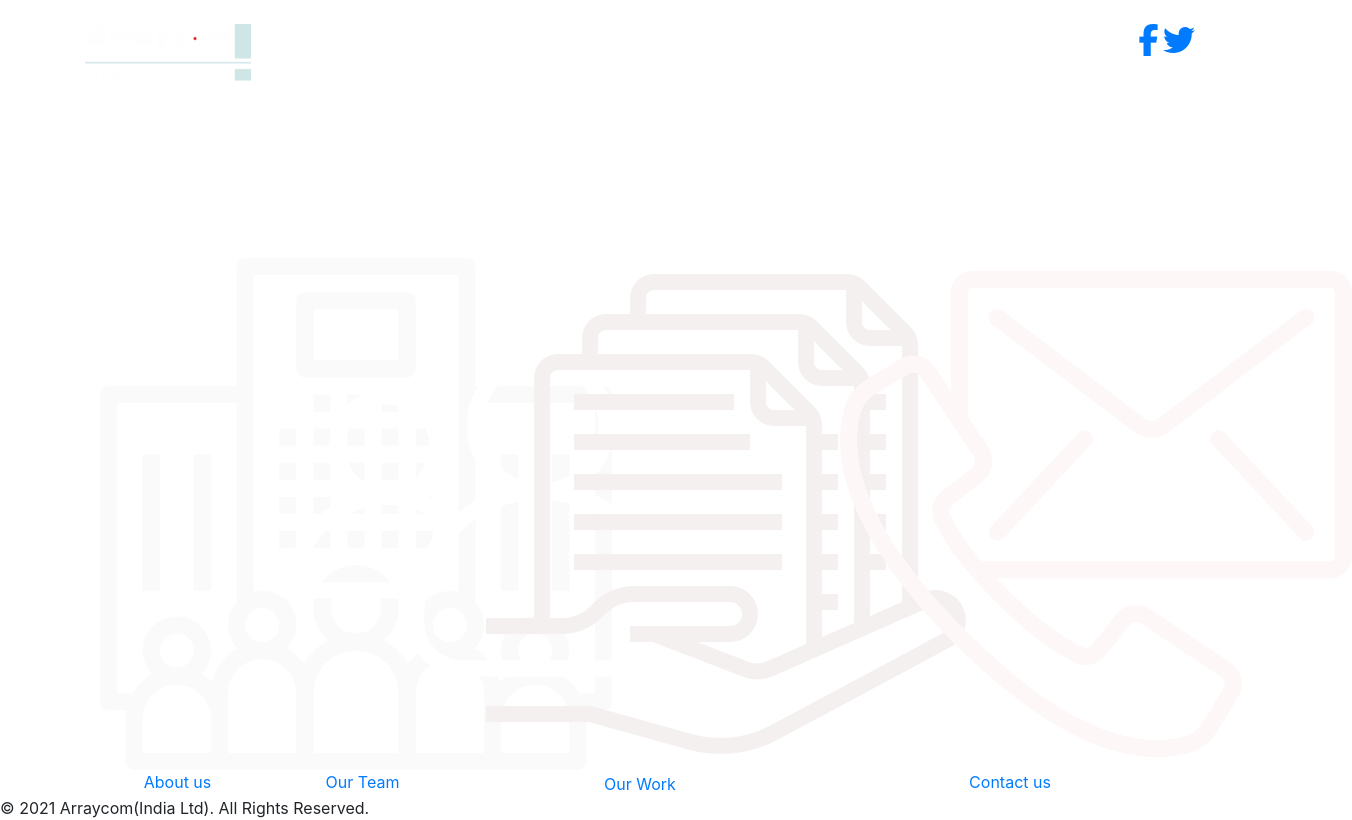
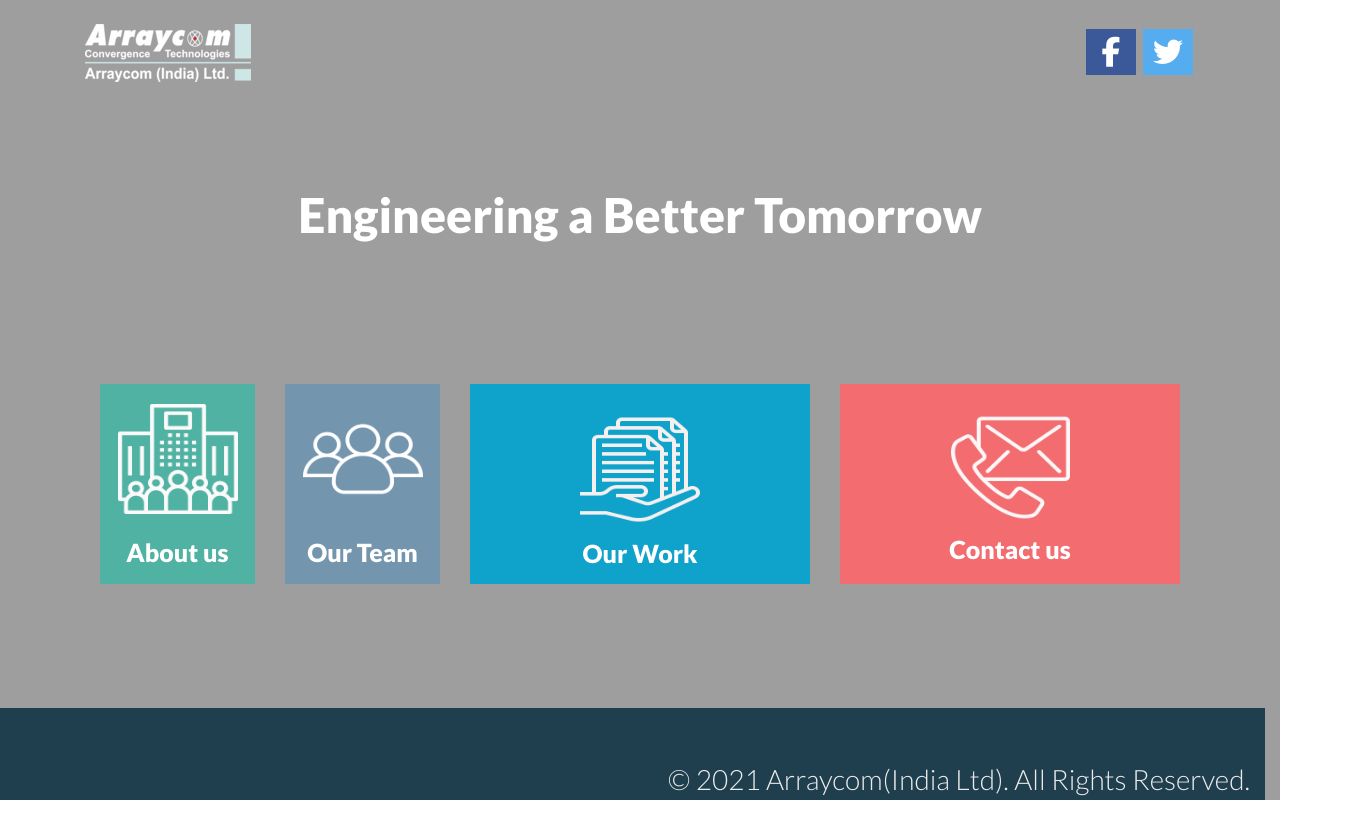
Before and after one commit to shyamalasrikaunth/arraycomtheme1, a plain HTML site: page Index.html in a window 1280 px wide. Shown: the whole page, 1352 px wide, since content can reach past the window. Drawn offline with nearby package versions, Linux system fonts and the light colour scheme; the site is published under a folder, as on GitHub Pages, so addresses that start at the root find nothing.

Commit message:
index.html changes

```diff
--- a/Pages/Index.html
+++ b/Index.html
@@ -19,15 +19,15 @@
         <meta name="twitter:site" content="@arraycom" />
         <meta name="twitter:label1" content="Est. reading time" />
         <meta name="twitter:data1" content="10 minutes" />
-        <link rel="icon" href="../Images/favicon1.png" sizes="32x32">
-        <link rel="icon" href="../Images/favicon1.png" sizes="192x192">
+        <link rel="icon" href="Images/favicon1.png" sizes="32x32">
+        <link rel="icon" href="/Images/favicon1.png" sizes="192x192">
         <link rel="stylesheet" href="https://stackpath.bootstrapcdn.com/bootstrap/4.1.3/css/bootstrap.min.css"
         integrity="sha384-MCw98/SFnGE8fJT3GXwEOngsV7Zt27NXFoaoApmYm81iuXoPkFOJwJ8ERdknLPMO" crossorigin="anonymous" />
         <link rel="stylesheet" href="https://cdnjs.cloudflare.com/ajax/libs/OwlCarousel2/2.3.4/assets/owl.carousel.min.css" integrity="sha512-tS3S5qG0BlhnQROyJXvNjeEM4UpMXHrQfTGmbQ1gKmelCxlSEBUaxhRBj/EFTzpbP4RVSrpEikbmdJobCvhE3g==" crossorigin="anonymous" referrerpolicy="no-referrer" />
         <link rel="stylesheet" href="https://cdnjs.cloudflare.com/ajax/libs/OwlCarousel2/2.3.4/assets/owl.theme.default.min.css" integrity="sha512-sMXtMNL1zRzolHYKEujM2AqCLUR9F2C4/05cdbxjjLSRvMQIciEPCQZo++nk7go3BtSuK9kfa/s+a4f4i5pLkw==" crossorigin="anonymous" referrerpolicy="no-referrer" />
-        <link rel="stylesheet" href="/CSS/service.css">
-        <link rel="stylesheet" href="/CSS/style.css">
-        <link rel="stylesheet" href="/CSS/IndexStyle.css">
+        <link rel="stylesheet" href="CSS/service.css">
+        <link rel="stylesheet" href="CSS/style.css">
+        <link rel="stylesheet" href="CSS/IndexStyle.css">
 
         <script
         src="https://kit.fontawesome.com/b7ab1e6218.js"
@@ -40,7 +40,7 @@
 
         <div id="loader" class="loader">
             <div class="loader-container">
-                <div class='loader-icon'><img src="../Images/favicon1.png" alt="Arraycom India"></div>
+                <div class='loader-icon'><img src="Images/favicon1.png" alt="Arraycom India"></div>
             </div>
         </div>
 
@@ -52,7 +52,7 @@
           <div class="row">
             <div class="col-6">
               <h2 class="fw-light">
-                  <img src="../Images/logowhite.png">
+                  <img src="Images/logowhite.png">
 
               </h2>
 
@@ -86,7 +86,7 @@
                             onclick="gotoPageWithTrans1(1)"
                           >
                             <img
-                              src="../Images/icons/aboutwhite.png"
+                              src="Images/icons/aboutwhite.png"
                               class="about-icon"
                             /><br />About us
                           </a>
@@ -102,7 +102,7 @@
                             onclick="gotoPageWithTrans1(1)"
                           >
                             <img
-                              src="../Images/icons/teamwhite.png"
+                              src="Images/icons/teamwhite.png"
                               class="about-icon"
                             /><br />Our Team
                           </a>
@@ -125,7 +125,7 @@
                         onclick="gotoPageWithTrans1(1)"
                       >
                         <img
-                          src="../Images/icons/taskwhite.png"
+                          src="Images/icons/taskwhite.png"
                           class="work-icon"
                         /><br />Our Work
                       </a>
@@ -139,7 +139,7 @@
                         onclick="gotoPageWithTrans1(1)"
                       >
                         <img
-                          src="../Images/icons/contactwhite.png"
+                          src="Images/icons/contactwhite.png"
                           class="contact-icon"
                         /><br />Contact us
                       </a>
@@ -167,6 +167,6 @@
     <script src="https://cdnjs.cloudflare.com/ajax/libs/Counter-Up/1.0.0/jquery.counterup.min.js"
         integrity="sha512-d8F1J2kyiRowBB/8/pAWsqUl0wSEOkG5KATkVV4slfblq9VRQ6MyDZVxWl2tWd+mPhuCbpTB4M7uU/x9FlgQ9Q=="
         crossorigin="anonymous" referrerpolicy="no-referrer"></script>
-    <script src="../Js/main.js"></script>
+    <script src="js/main.js"></script>
 </body>
 </html>
```
